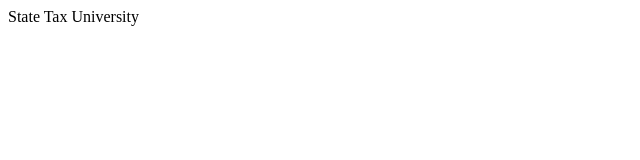
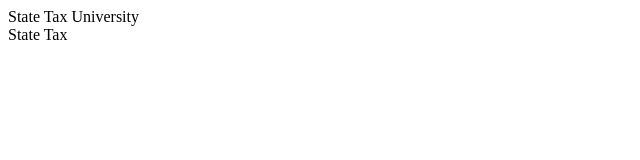
Before and after one commit to aaadelyaaaa/work-repository, a plain HTML site: page index.html in a window 1280 px wide. Shown: the full height of the page, 0-640 px from the left. Drawn offline with Linux system fonts and the light colour scheme.

Commit message:
Update index.html

```diff
--- a/index.html
+++ b/index.html
@@ -8,5 +8,8 @@
 <div>
 State Tax University
 </div>
+<div>
+State Tax
+</div>
 </body>
 </html>
```
